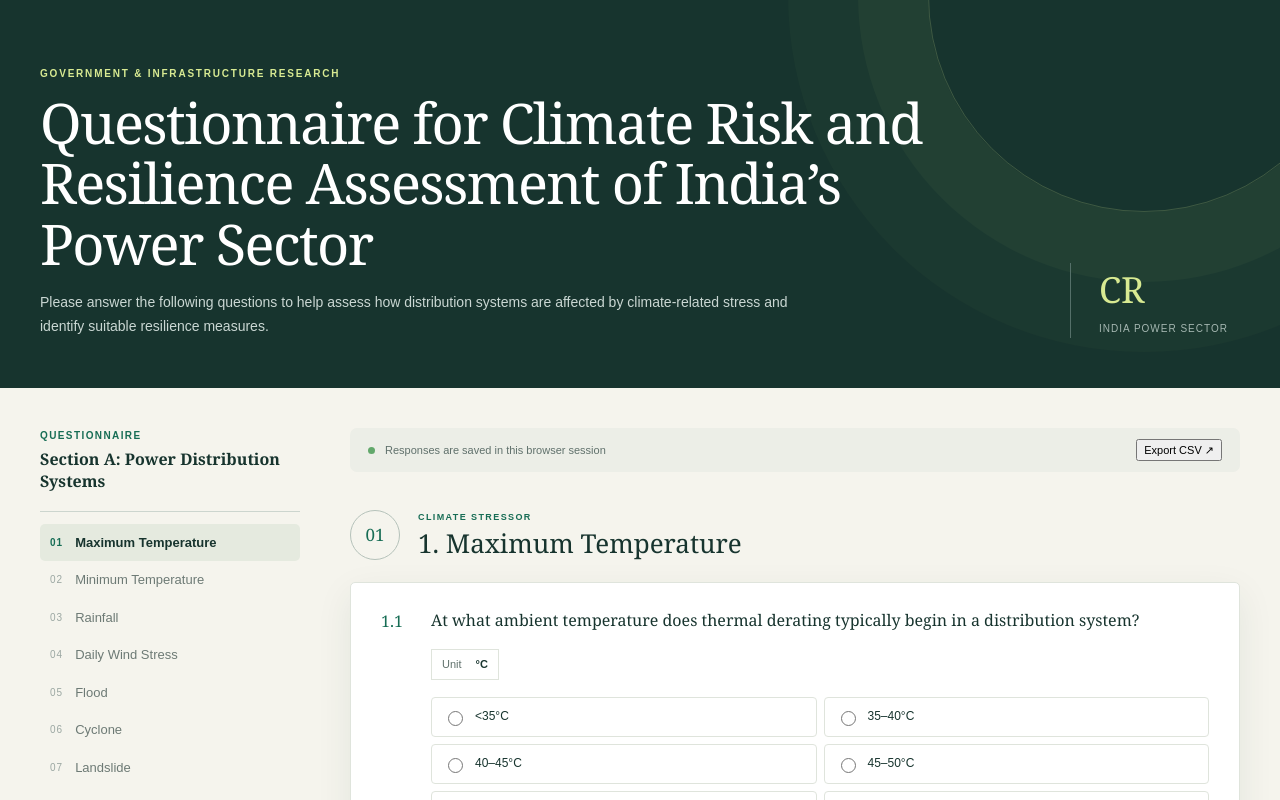
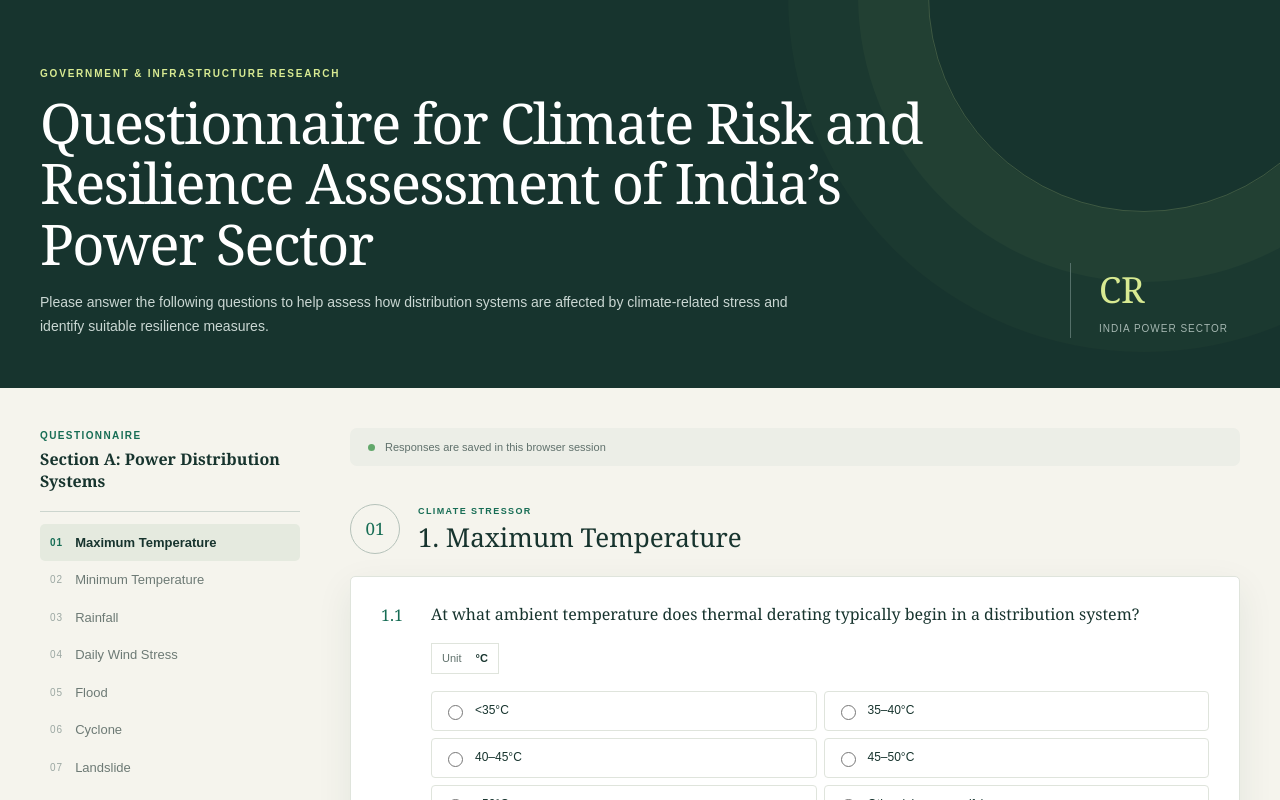
Before and after one commit to Malavikacpi/Project, a Next.js app: page / in a window 1280 px wide. Shown: the top 800 px of the page. Built offline with nearby package versions, Linux system fonts and the light colour scheme.

Commit message:
Remove questionnaire CSV controls

```diff
--- a/components/QuestionnaireForm.tsx
+++ b/components/QuestionnaireForm.tsx
@@ -1,7 +1,6 @@
 "use client";
 
 import { useMemo, useState } from "react";
-import { downloadCsv } from "@/lib/csv";
 import type { MatrixQuestion, MeasuresQuestion, Question, Questionnaire } from "@/lib/types";
 
 type Answers = Record<string, string>;
@@ -68,19 +67,18 @@ export default function QuestionnaireForm({ questionnaire }: { questionnaire: Qu
   const [activeSection, setActiveSection] = useState(0);
   const setAnswer = (name: string, value: string) => setAnswers((current) => ({ ...current, [name]: value }));
   const answered = useMemo(() => Object.values(answers).filter(Boolean).length, [answers]);
-  const exportAnswers = () => downloadCsv(Object.entries(answers).map(([field, value]) => [field.replaceAll("__", " — "), value]));
 
   return <main>
     <header className="hero"><div className="hero-inner"><div><p className="eyebrow">Government &amp; infrastructure research</p><h1>{questionnaire.title}</h1><p>{questionnaire.introduction}</p></div><div className="hero-mark" aria-hidden="true"><span>CR</span><small>India power sector</small></div></div></header>
     <div className="shell">
       <aside><div className="side-heading"><p>Questionnaire</p><strong>{questionnaire.sectionLabel}</strong></div><nav aria-label="Questionnaire sections">{questionnaire.sections.map((section, index) => <button className={index === activeSection ? "active" : ""} onClick={() => { setActiveSection(index); document.getElementById(`section-${section.number}`)?.scrollIntoView({ behavior: "smooth" }); }} key={section.number}><span>{section.number.padStart(2, "0")}</span>{section.title}</button>)}</nav></aside>
-      <section className="content"><div className="toolbar"><div><span className="status-dot" /> Responses are saved in this browser session</div><button className="export" onClick={exportAnswers}>Export CSV <span>↗</span></button></div>
+      <section className="content"><div className="toolbar"><div><span className="status-dot" /> Responses are saved in this browser session</div></div>
         {questionnaire.sections.map((section, index) => <section className="section" id={`section-${section.number}`} key={section.number} onMouseEnter={() => setActiveSection(index)}><div className="section-title"><span>{section.number.padStart(2, "0")}</span><div><p>Climate stressor</p><h2>{section.number}. {section.title}</h2></div></div>
           {section.questions.map((question, qIndex) => <article className="question" key={`${question.number}-${qIndex}`}><div className="question-head"><span>{question.number}</span><div><h3>{question.text}</h3>{question.type === "choice" && <p className="unit-label">Unit <strong>{question.unit}</strong></p>}</div></div>
             {question.type === "choice" && <ChoiceField question={question} answers={answers} setAnswer={setAnswer} />}{question.type === "matrix" && <MatrixField question={question} answers={answers} setAnswer={setAnswer} />}{question.type === "measures" && <MeasuresField question={question} answers={answers} setAnswer={setAnswer} />}
           </article>)}</section>)}
         <section className="section final"><div className="section-title"><span>08</span><div><p>Final details</p><h2>Comments &amp; respondent details</h2></div></div><article className="question"><label className="block-label" htmlFor="comments">Any other comments (Optional):</label><textarea id="comments" rows={6} value={answers.comments ?? ""} onChange={(e) => setAnswer("comments", e.target.value)} placeholder="Share any additional context or observations…" /></article><article className="question"><h3>Respondent Details (Optional)</h3><p className="hint">Please provide your name, organization, designation, and contact information before answering the questionnaire.</p><div className="details-grid">{["Name","Organization","Contact","Date"].map((label) => <label key={label}>{label}<input type={label === "Date" ? "date" : "text"} value={answers[`respondent_${label.toLowerCase()}`] ?? ""} onChange={(e) => setAnswer(`respondent_${label.toLowerCase()}`, e.target.value)} /></label>)}</div></article>
-        <div className="finish"><div><strong>{answered}</strong><span> responses entered</span></div><button className="export large" onClick={exportAnswers}>Download responses as CSV ↗</button></div></section>
+        <div className="finish"><div><strong>{answered}</strong><span> responses entered</span></div></div></section>
       </section>
     </div>
   </main>;
```
